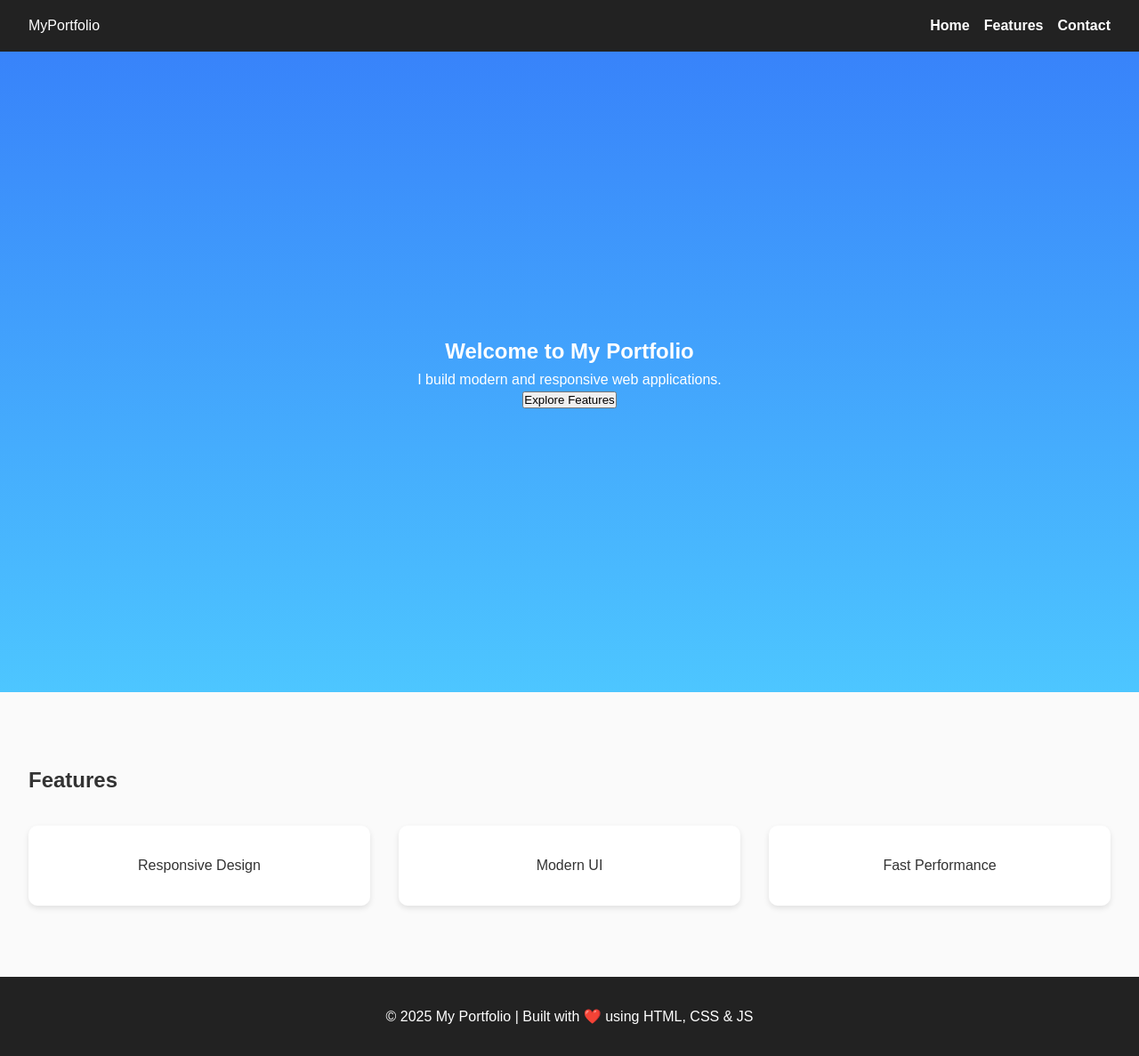
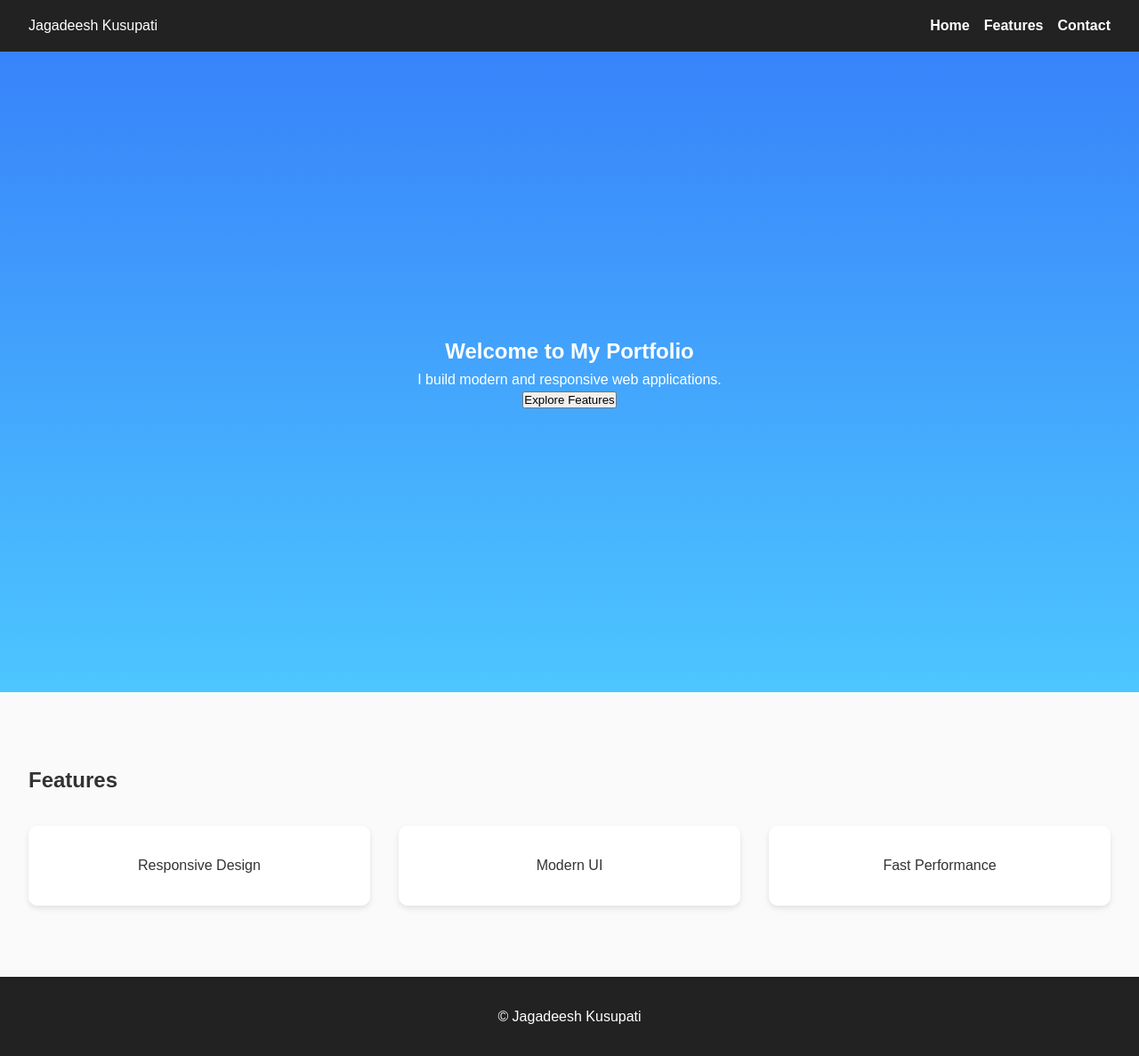
Before and after one commit to jdeesh676-png/jagadeeshprofile, a plain HTML site: page index.html in a window 1280 px wide. Shown: the whole page at 89% size. Drawn offline with Linux system fonts and the light colour scheme.

Commit message:
Update title and footer with name

```diff
--- a/index.html
+++ b/index.html
@@ -3,13 +3,13 @@
 <head>
   <meta charset="UTF-8" />
   <meta name="viewport" content="width=device-width, initial-scale=1.0" />
-  <title>Modern Portfolio</title>
+  <title>Jagadeesh Kusupati</title>
   <link rel="stylesheet" href="style.css" />
 </head>
 <body>
   <header>
     <nav class="navbar">
-      <div class="logo">MyPortfolio</div>
+      <div class="logo">Jagadeesh Kusupati</div>
       <ul class="menu">
         <li><a href="#hero">Home</a></li>
         <li><a href="#features">Features</a></li>
@@ -34,7 +34,7 @@
   </section>
 
   <footer id="footer">
-    <p>© 2025 My Portfolio | Built with ❤️ using HTML, CSS & JS</p>
+    <p> © Jagadeesh Kusupati </p>
   </footer>
 
   <script src="script.js"></script>
```
